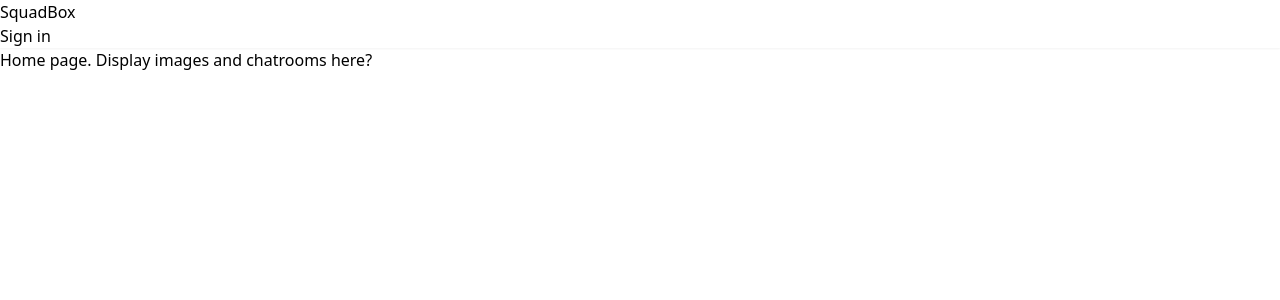
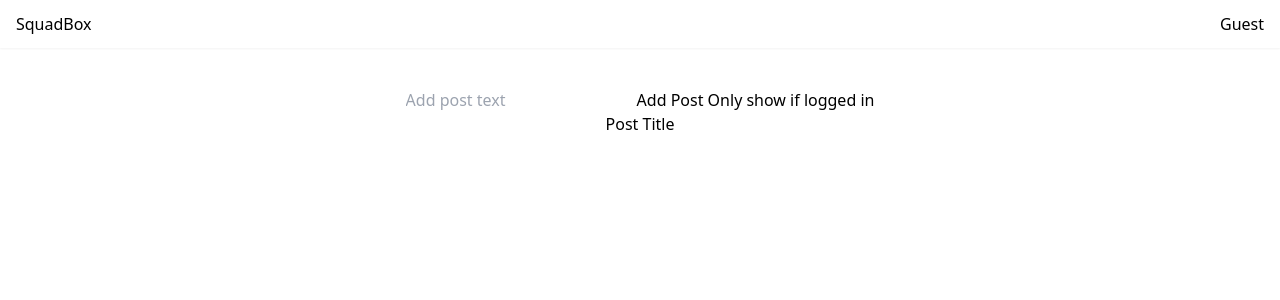
Before and after one commit to UCR-CS110/final-project-squadbox, a React (Create React App) app in the folder client/: page / in a window 1280 px wide. Shown: the top 300 px of the page. Built offline with nearby package versions, Linux system fonts and the light colour scheme.

Commit message:
Fix nav guest and user

```diff
--- a/client/package.json
+++ b/client/package.json
@@ -7,6 +7,7 @@
     "@testing-library/jest-dom": "^5.16.4",
     "@testing-library/react": "^13.2.0",
     "@testing-library/user-event": "^13.5.0",
+    "axios": "^0.27.2",
     "react": "^18.1.0",
     "react-dom": "^18.1.0",
     "react-hook-form": "^7.31.2",
--- /dev/null
+++ b/client/src/components/NavLinks.js
@@ -0,0 +1,31 @@
+import React from 'react'
+
+const NavLinks = (props) => {
+
+  if (props.isLoggedIn) {
+    return (<UserLinks />);
+  }
+  else {
+    return (<GuestLinks />);
+  }
+}
+
+const UserLinks = () => {
+
+    return (
+      <div>
+        User
+      </div>
+    );
+  }
+
+  const GuestLinks = () => {
+
+    return (
+      <div>
+        Guest
+      </div>
+    );
+  }
+
+export default NavLinks
--- a/client/src/components/Navigator.js
+++ b/client/src/components/Navigator.js
@@ -2,23 +2,21 @@ import React from 'react'
 import {
   Link
 } from 'react-router-dom';
+import NavLinks from './NavLinks';
 
 const Navigator = () => {
+  let isLoggedIn = false;
 
   return (
-    <div className="w-full shadow-sm">
+    <div className="w-full shadow-sm flex justify-between items-center p-4 h-12">
 
       <div>
         <span>SquadBox</span>
       </div>
 
-      <nav className="" >
-        <div className="inline-flex items-center gap-2 list-none lg:ml-auto">
-          <ul>
-            <li><Link to="login">Sign in</Link></li>
-          </ul>
-        </div>
-      </nav>
+      <div>
+        <NavLinks isLoggedIn={isLoggedIn} />
+      </div>
     </div>
   );
 }
--- a/client/src/pages/HomePage.js
+++ b/client/src/pages/HomePage.js
@@ -5,7 +5,20 @@ const HomePage = () => {
   return (
     <>
       <Navigator />
-      Home page. Display images and chatrooms here?
+      <div className="flex flex-col items-center mt-10">
+        <form>
+          <input type="text" placeholder="Add post text"/>
+          <button type="submit">Add Post</button> Only show if logged in
+        </form>
+
+        {/* For each post / room - make an element  */}
+        <ul>
+          <li>
+            Post Title
+          </li>
+        </ul>
+
+      </div>
     </>
   );
 }
```
Also changed, not shown: 1 other file (tests, documents, lock files or other folders).
